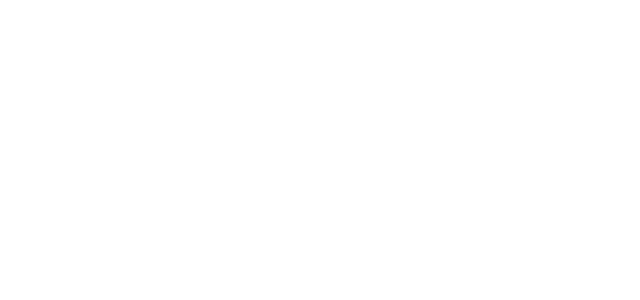
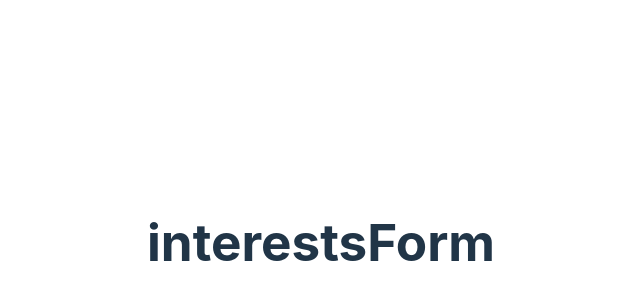
Before and after one commit to adrianMartinezTeba/Front-Desafio, a React (Vite) app: page /int in a window 1280 px wide. Before the commit this address had no page. Shown: the part 158-458 px from the top of the page, without its empty margins (319-959 px from the left). Built offline with nearby package versions, Linux system fonts and the light colour scheme.

Commit message:
forma de home e formulario intereses

```diff
--- a/src/App.jsx
+++ b/src/App.jsx
@@ -2,6 +2,8 @@
 import { BrowserRouter, Route, Routes } from "react-router-dom";
 import Login from "./components/login/login";
 import './App.css'
+import Home from "./components/home/home";
+import InterestsForm from "./components/interestsForm/interestsForm";
 
 function App() {
 
@@ -11,6 +13,8 @@ function App() {
         <BrowserRouter>
         <Routes>
           <Route  path="/login" element={<Login/>}/>
+          <Route  path="/" element={<Home/>}/>
+          <Route  path="/int" element={<InterestsForm/>}/>
         </Routes>
         </BrowserRouter>
     </>
--- a/src/components/home/home.jsx
+++ b/src/components/home/home.jsx
@@ -0,0 +1,11 @@
+import React from 'react'
+
+const Home = () => {
+  return (
+    <div>
+     <h1>Home</h1>
+    </div>
+  )
+}
+
+export default Home
--- a/src/components/interestsForm/interestsForm.jsx
+++ b/src/components/interestsForm/interestsForm.jsx
@@ -0,0 +1,12 @@
+import React from 'react'
+
+const interestsForm = () => {
+  return (
+    <div>
+     <h1>interestsForm</h1>
+
+    </div>
+  )
+}
+
+export default interestsForm
```
